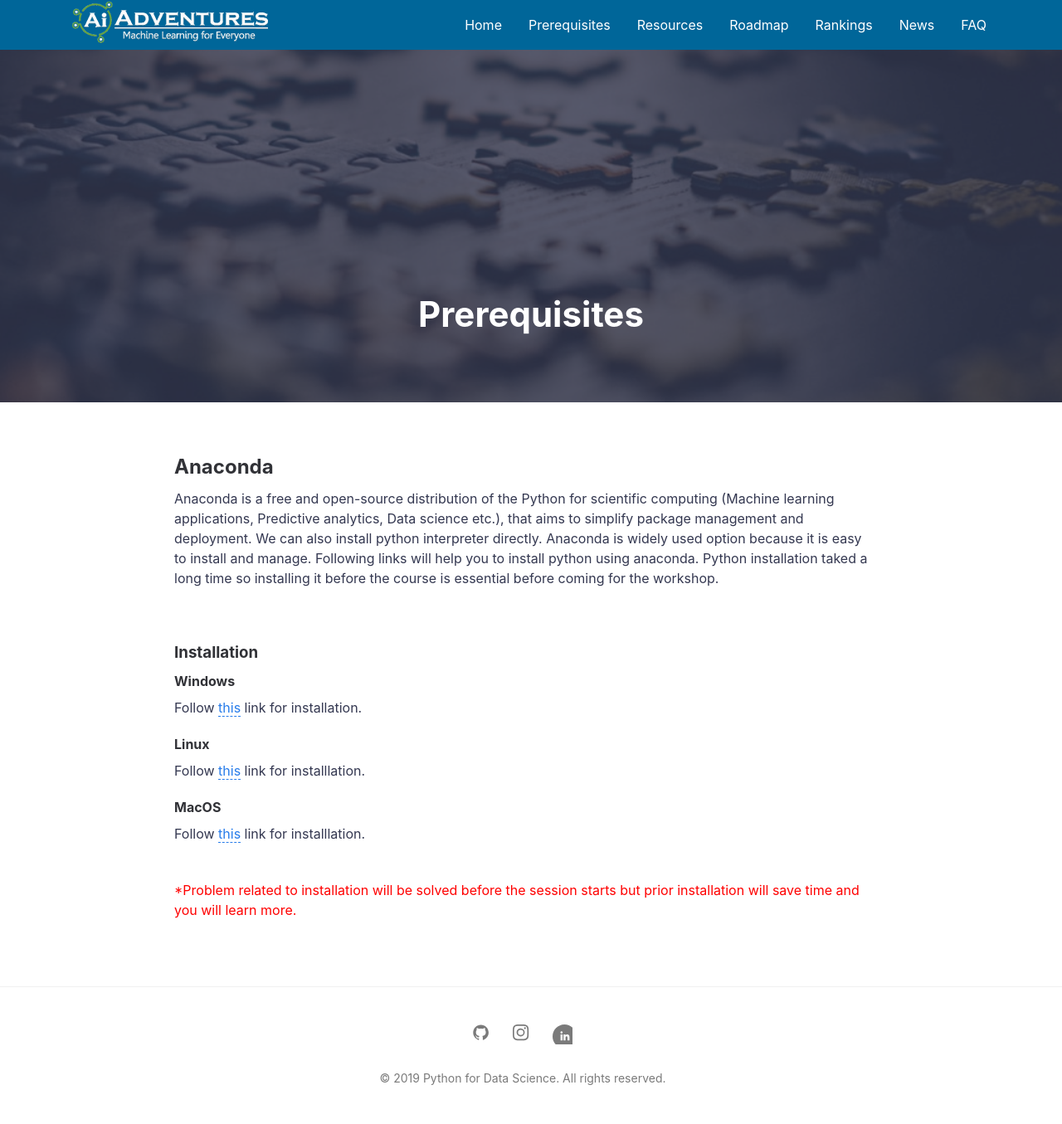
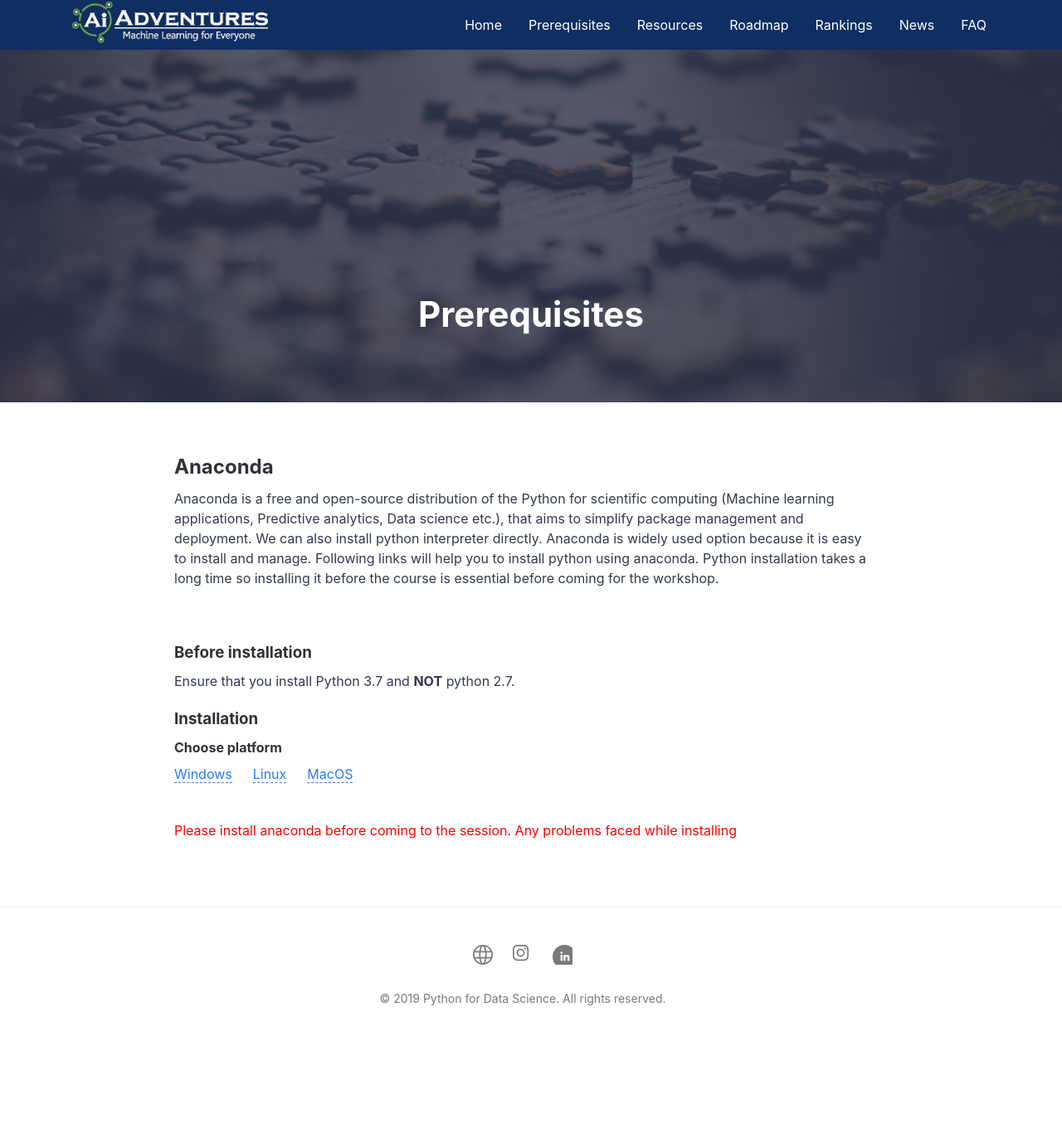
Before and after one commit to Ai-Adventures/weekend, a Jekyll site: the page built from prerequisites.md, in a window 1280 px wide. Shown: the whole page at 83% size. Built offline with Jekyll 4.4.1, drawn with Linux system fonts in a browser that asks for light colours; after the commit the page ends 1259 px from its top, so only the background shows below that.

Commit message:
Added website logo to footer

```diff
--- a/_includes/footer.html
+++ b/_includes/footer.html
@@ -1,14 +1,37 @@
 <footer class="footer">
   <div class="container">
     <nav class="social">
-      {% if site.github_username %}
-        <a class="social__link" target="_blank" rel="noopener noreferrer" href="https://github.com/{{ site.github_username }}">
-          <svg class="social__icon" viewBox="0 0 20 20" width="20px" height="20px"><path d="M7.999,0.431c-4.285,0-7.76,3.474-7.76,7.761 c0,3.428,2.223,6.337,5.307,7.363c0.388,0.071,0.53-0.168,0.53-0.374c0-0.184-0.007-0.672-0.01-1.32 c-2.159,0.469-2.614-1.04-2.614-1.04c-0.353-0.896-0.862-1.135-0.862-1.135c-0.705-0.481,0.053-0.472,0.053-0.472 c0.779,0.055,1.189,0.8,1.189,0.8c0.692,1.186,1.816,0.843,2.258,0.645c0.071-0.502,0.271-0.843,0.493-1.037 C4.86,11.425,3.049,10.76,3.049,7.786c0-0.847,0.302-1.54,0.799-2.082C3.768,5.507,3.501,4.718,3.924,3.65 c0,0,0.652-0.209,2.134,0.796C6.677,4.273,7.34,4.187,8,4.184c0.659,0.003,1.323,0.089,1.943,0.261 c1.482-1.004,2.132-0.796,2.132-0.796c0.423,1.068,0.157,1.857,0.077,2.054c0.497,0.542,0.798,1.235,0.798,2.082 c0,2.981-1.814,3.637-3.543,3.829c0.279,0.24,0.527,0.713,0.527,1.437c0,1.037-0.01,1.874-0.01,2.129 c0,0.208,0.14,0.449,0.534,0.373c3.081-1.028,5.302-3.935,5.302-7.362C15.76,3.906,12.285,0.431,7.999,0.431z"/></svg>
-        </a>
-      {% endif %}
+      <!-- {% if site.github_username %} -->
+      <!-- <svg height="511pt" viewBox="1 -24 511.999 511" width="511pt" xmlns="http://www.w3.org/2000/svg"></svg> -->
+      <a class="social__link" target="_blank" rel="noopener noreferrer" href="https://www.aiadventures.in">
+        <!-- <svg class="social__icon" viewBox="0 0 20 20" width="20px" height="20px"><g> -->
+            <svg version="1.1" id="Capa_1" class="social__icon" xmlns="http://www.w3.org/2000/svg" xmlns:xlink="http://www.w3.org/1999/xlink" x="0px" y="0px"
+	 viewBox="0 0 209.281 209.281" style="enable-background:new 0 0 209.281 209.281;" xml:space="preserve" width="20px" height="20px">
+<path d="M203.456,139.065c3.768-10.786,5.824-22.369,5.824-34.425s-2.056-23.639-5.824-34.425c-0.092-0.324-0.201-0.64-0.333-0.944
+	C188.589,28.926,149.932,0,104.641,0S20.692,28.926,6.159,69.271c-0.132,0.305-0.242,0.62-0.333,0.944
+	c-3.768,10.786-5.824,22.369-5.824,34.425s2.056,23.639,5.824,34.425c0.092,0.324,0.201,0.64,0.333,0.944
+	c14.534,40.346,53.191,69.271,98.482,69.271s83.948-28.926,98.482-69.271C203.255,139.705,203.364,139.39,203.456,139.065z
+	 M104.641,194.281c-3.985,0-10.41-7.212-15.78-23.324c-2.592-7.775-4.667-16.713-6.179-26.436H126.6
+	c-1.512,9.723-3.587,18.66-6.178,26.436C115.051,187.069,108.626,194.281,104.641,194.281z M80.862,129.521
+	c-0.721-7.998-1.102-16.342-1.102-24.881s0.381-16.883,1.102-24.881h47.557c0.721,7.998,1.102,16.342,1.102,24.881
+	s-0.381,16.883-1.102,24.881H80.862z M15.001,104.641c0-8.63,1.229-16.978,3.516-24.881h47.3
+	c-0.701,8.163-1.057,16.529-1.057,24.881s0.355,16.718,1.057,24.881h-47.3C16.23,121.618,15.001,113.271,15.001,104.641z
+	 M104.641,15c3.985,0,10.411,7.212,15.781,23.324c2.591,7.775,4.667,16.713,6.178,26.435H82.681
+	c1.512-9.723,3.587-18.66,6.179-26.435C94.231,22.212,100.656,15,104.641,15z M143.464,79.76h47.3
+	c2.287,7.903,3.516,16.251,3.516,24.881s-1.229,16.978-3.516,24.881h-47.3c0.701-8.163,1.057-16.529,1.057-24.881
+	S144.165,87.923,143.464,79.76z M184.903,64.76h-43.16c-2.668-18.397-7.245-34.902-13.666-46.644
+	C152.972,24.865,173.597,42.096,184.903,64.76z M81.204,18.115C74.783,29.857,70.206,46.362,67.538,64.76h-43.16
+	C35.685,42.096,56.309,24.865,81.204,18.115z M24.378,144.521h43.16c2.668,18.397,7.245,34.902,13.666,46.645
+	C56.309,184.416,35.685,167.186,24.378,144.521z M128.077,191.166c6.421-11.742,10.998-28.247,13.666-46.645h43.16
+	C173.597,167.186,152.972,184.416,128.077,191.166z"/>
+            </svg>
+
+
+      </a>
+      <!-- {% endif %} -->
       {% if site.twitter_username %}
         <a class="social__link" target="_blank" rel="noopener noreferrer" href="https://www.twitter.com/{{ site.twitter_username }}">
-          <svg class="social__icon" viewBox="0 0 20 20" width="20px" height="20px"><path d="M15.969,3.058c-0.586,0.26-1.217,0.436-1.878,0.515c0.675-0.405,1.194-1.045,1.438-1.809c-0.632,0.375-1.332,0.647-2.076,0.793c-0.596-0.636-1.446-1.033-2.387-1.033c-1.806,0-3.27,1.464-3.27,3.27 c0,0.256,0.029,0.506,0.085,0.745C5.163,5.404,2.753,4.102,1.14,2.124C0.859,2.607,0.698,3.168,0.698,3.767 c0,1.134,0.577,2.135,1.455,2.722C1.616,6.472,1.112,6.325,0.671,6.08c0,0.014,0,0.027,0,0.041c0,1.584,1.127,2.906,2.623,3.206 C3.02,9.402,2.731,9.442,2.433,9.442c-0.211,0-0.416-0.021-0.615-0.059c0.416,1.299,1.624,2.245,3.055,2.271 c-1.119,0.877-2.529,1.4-4.061,1.4c-0.264,0-0.524-0.015-0.78-0.046c1.447,0.928,3.166,1.469,5.013,1.469 c6.015,0,9.304-4.983,9.304-9.304c0-0.142-0.003-0.283-0.009-0.423C14.976,4.29,15.531,3.714,15.969,3.058z"/></svg>
+          <svg class="social__icon" viewBox="0 0 20 20" width="20px" height="20px"></svg><path d="M15.969,3.058c-0.586,0.26-1.217,0.436-1.878,0.515c0.675-0.405,1.194-1.045,1.438-1.809c-0.632,0.375-1.332,0.647-2.076,0.793c-0.596-0.636-1.446-1.033-2.387-1.033c-1.806,0-3.27,1.464-3.27,3.27 c0,0.256,0.029,0.506,0.085,0.745C5.163,5.404,2.753,4.102,1.14,2.124C0.859,2.607,0.698,3.168,0.698,3.767 c0,1.134,0.577,2.135,1.455,2.722C1.616,6.472,1.112,6.325,0.671,6.08c0,0.014,0,0.027,0,0.041c0,1.584,1.127,2.906,2.623,3.206 C3.02,9.402,2.731,9.442,2.433,9.442c-0.211,0-0.416-0.021-0.615-0.059c0.416,1.299,1.624,2.245,3.055,2.271 c-1.119,0.877-2.529,1.4-4.061,1.4c-0.264,0-0.524-0.015-0.78-0.046c1.447,0.928,3.166,1.469,5.013,1.469 c6.015,0,9.304-4.983,9.304-9.304c0-0.142-0.003-0.283-0.009-0.423C14.976,4.29,15.531,3.714,15.969,3.058z"/></svg>
         </a>
       {% endif %}
       {% if site.instagram_username %}
--- a/assets/css/main.css
+++ b/assets/css/main.css
@@ -451,7 +451,7 @@ pre>code {
 }
 
 .header {
-    background-color: #006699;
+    background-color: #0f2e61;
     color: white;
     position: absolute;
     z-index: 4;
@@ -479,7 +479,7 @@ pre>code {
 
 .header.fix-nav {
     position: fixed;
-    background-color:#006699;
+    background-color:#0f2e61;
     -webkit-transition: background-color 0.5s ease, -webkit-transform .3s;
     transition: background-color 0.5s ease, -webkit-transform .3s;
     transition: transform .3s, background-color 0.5s ease;
@@ -543,7 +543,7 @@ pre>code {
     left: 0;
     width: 100%;
     height: auto;
-    background: #006699
+    background: #0f2e61
 }
 
 .header__link {
@@ -562,7 +562,7 @@ pre>code {
     flex-direction: column;
     -webkit-box-pack: center;
     -ms-flex-pack: center;
-    justify-content: center;
+    justify-co#006699ntent: center;
     width: 44px;
     height: 100%;
     background-color: transparent;
--- a/prerequisites.md
+++ b/prerequisites.md
@@ -6,20 +6,20 @@ featured-img: jigsaw
 ---
 ## Anaconda
 
-Anaconda is a free and open-source distribution of the Python for scientific computing (Machine learning applications, Predictive analytics, Data science etc.), that aims to simplify package management and deployment. We can also install python interpreter directly. Anaconda is widely used option because it is easy to install and manage. Following links will help you to install python using anaconda. Python installation taked a long time so installing it before the course is essential before coming for the workshop.
+Anaconda is a free and open-source distribution of the Python for scientific computing (Machine learning applications, Predictive analytics, Data science etc.), that aims to simplify package management and deployment. We can also install python interpreter directly. Anaconda is widely used option because it is easy to install and manage. Following links will help you to install python using anaconda. Python installation takes a long time so installing it before the course is essential before coming for the workshop.
 
 <br>
+
+### Before installation
+Ensure that you install Python 3.7 and <b>NOT</b> python 2.7.
+
 ### Installation
 
-#### Windows
-Follow [this](https://docs.anaconda.com/anaconda/install/windows/) link for installation.
+#### Choose platform
 
-#### Linux
-Follow [this](https://docs.anaconda.com/anaconda/install/linux/) link for installlation.
-
-#### MacOS
-Follow [this](https://docs.anaconda.com/anaconda/install/mac-os/) link for installlation.
+[Windows](https://docs.anaconda.com/anaconda/install/windows/) &emsp; [Linux](https://docs.anaconda.com/anaconda/install/linux/) &emsp; [MacOS](https://docs.anaconda.com/anaconda/install/mac-os/)
 
 <br>
 <span style='color:red'>
-*Problem related to installation will be solved before the session starts but prior installation will save time and you will learn more.</span>
+Please install anaconda before coming to the session. Any problems faced while installing
+</span>
```
Also changed, not shown: faq.md (+1 -1 lines), 11 other files.
